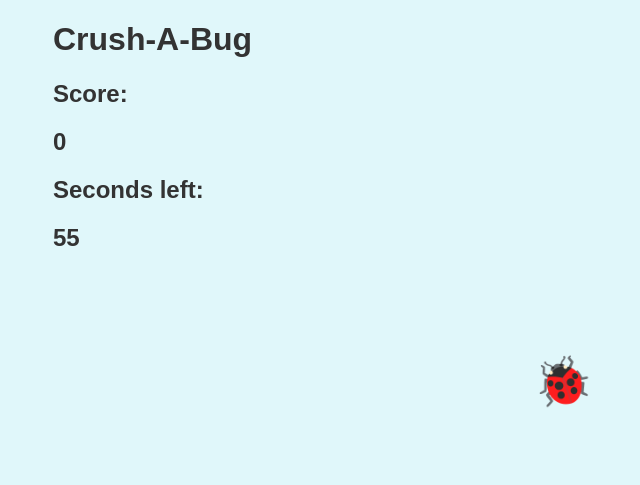
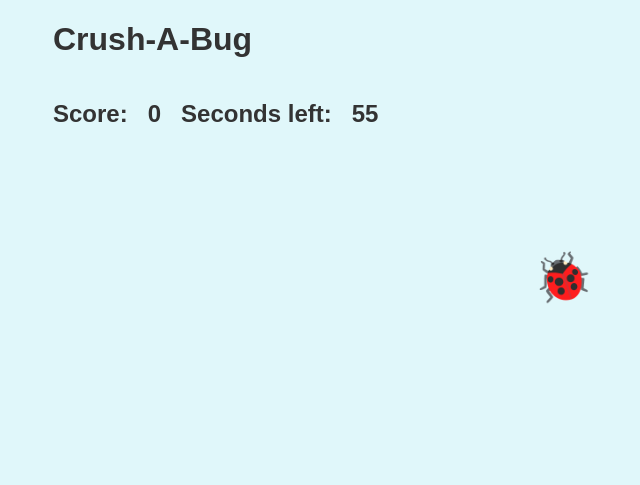
Before and after one commit to lgwarda/crush-a-bug, a plain HTML site: page index.html in a window 1280 px wide. Shown: the whole page, without its empty margins (107-747 px from the left). Drawn offline with Linux system fonts and the light colour scheme.

Commit message:
Add HTML structure for Crush A Bug game: score and timer display

```diff
--- a/index.html
+++ b/index.html
@@ -1,3 +1,4 @@
+
 <!doctype html>
 <html lang="en">
   <head>
@@ -7,10 +8,13 @@
   </head>
   <body>
     <h1>Crush-A-Bug</h1>
-    <h2>Score:</h2>
-    <h2 id="score">0</h2>
-    <h2>Seconds left:</h2>
-    <h2 id="timeLeft">60</h2>
+
+    <div class="score-container">
+      <h2>Score:</h2>
+      <h2 id="score">0</h2>
+      <h2>Seconds left:</h2>
+      <h2 id="timeLeft">60</h2>
+    </div>
 
     <div class="grid">
       <div class="square" id="1"></div>
@@ -22,8 +26,8 @@
       <div class="square" id="7"></div>
       <div class="square" id="8"></div>
       <div class="square" id="9"></div>
+    </div>
 
-    </div>
     <script src="app.js"></script>
   </body>
 </html>
```
